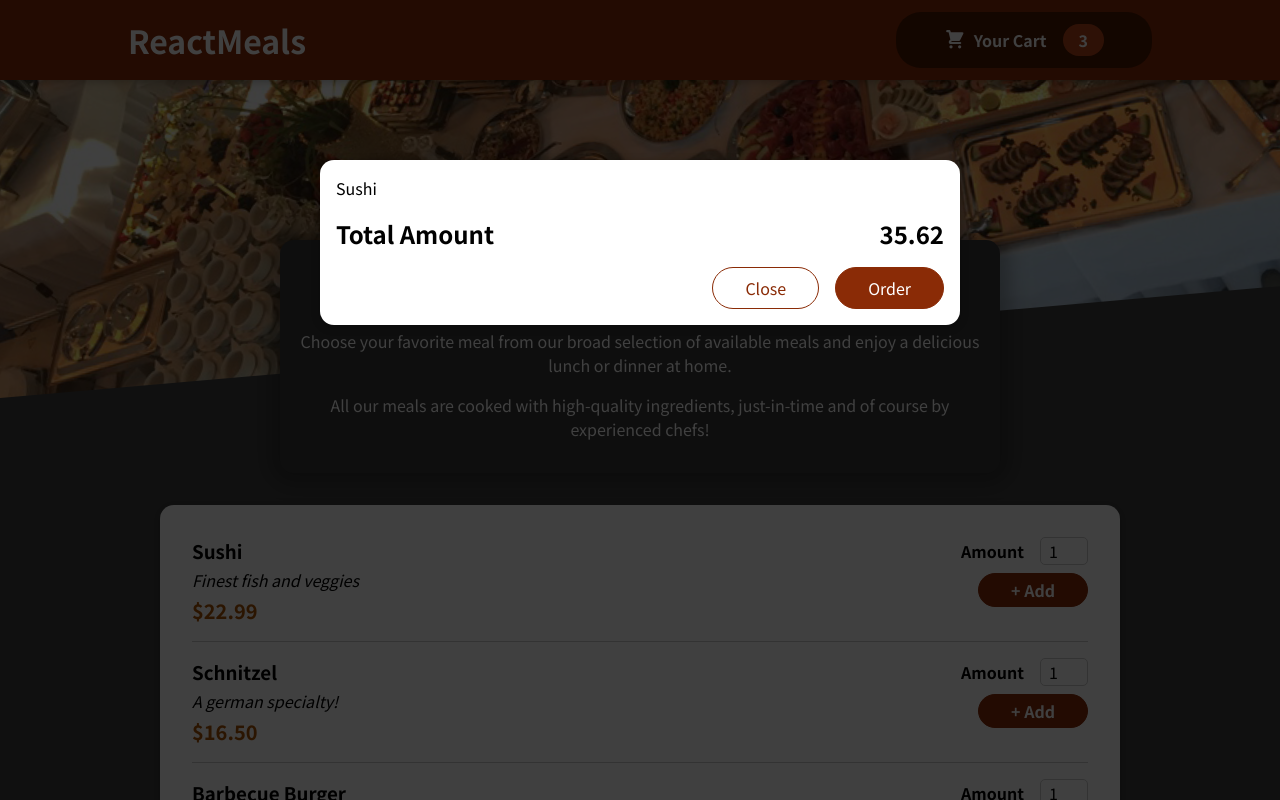
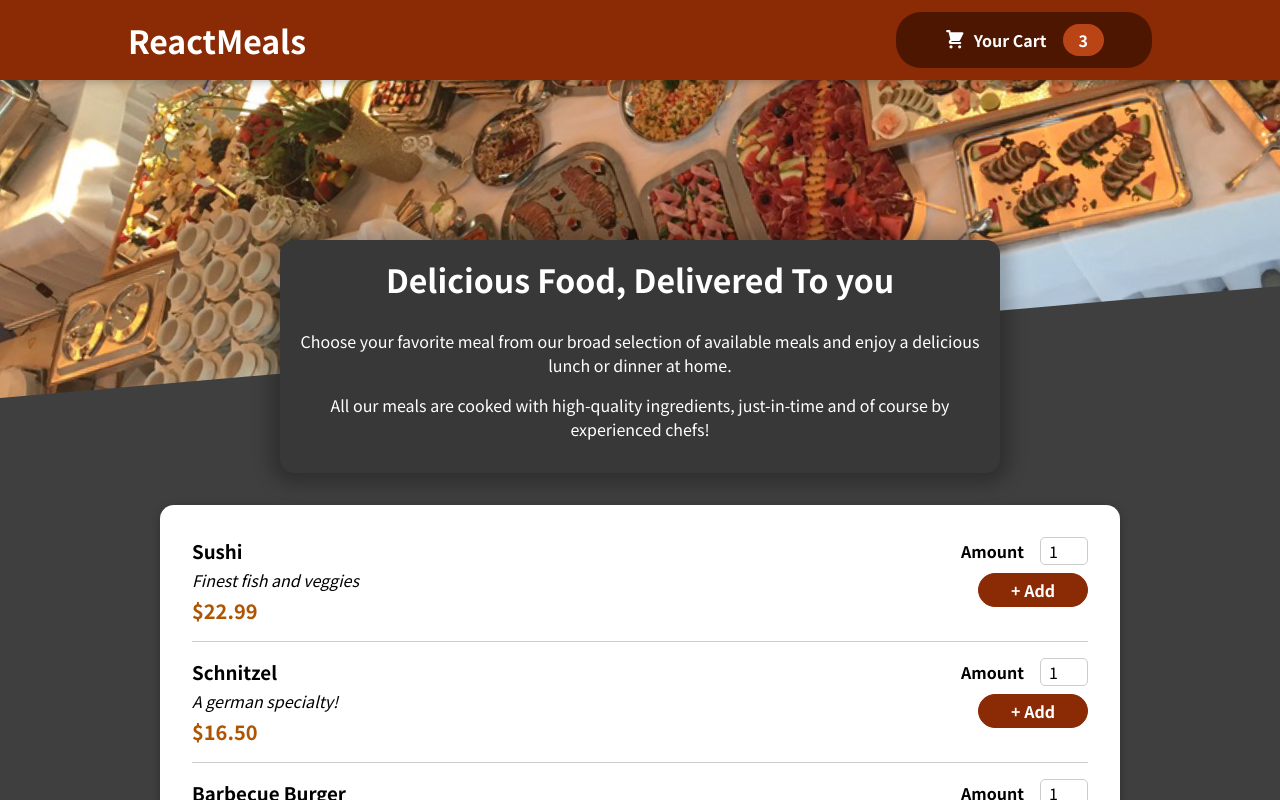
Before and after one commit to Dakota-Leonard/react-food-ordering-app, a React (Create React App) app: page / in a window 1280 px wide. Shown: the top 800 px of the page. Built offline with nearby package versions, Linux system fonts and the light colour scheme.

Commit message:
Add cart and modal handling functions to manage state in App

```diff
--- a/src/App.js
+++ b/src/App.js
@@ -1,12 +1,18 @@
 import Header from './components/Layout/Header';
-import React from 'react';
+import React, { useState } from 'react';
 import Meals from './components/Meals/Meals';
 import Cart from './components/Cart/Cart';
 
 function App() {
+  const [cartIsShown, setCartIsShown] = useState(false);
+
+  const showCartHandler = () => setCartIsShown(true);
+
+  const hideCardHandler = () => setCartIsShown(false);
+
   return (
     <React.Fragment>
-      <Cart />
+      {cartIsShown && <Cart />}
       <Header />
       <main>
         <Meals />
```
